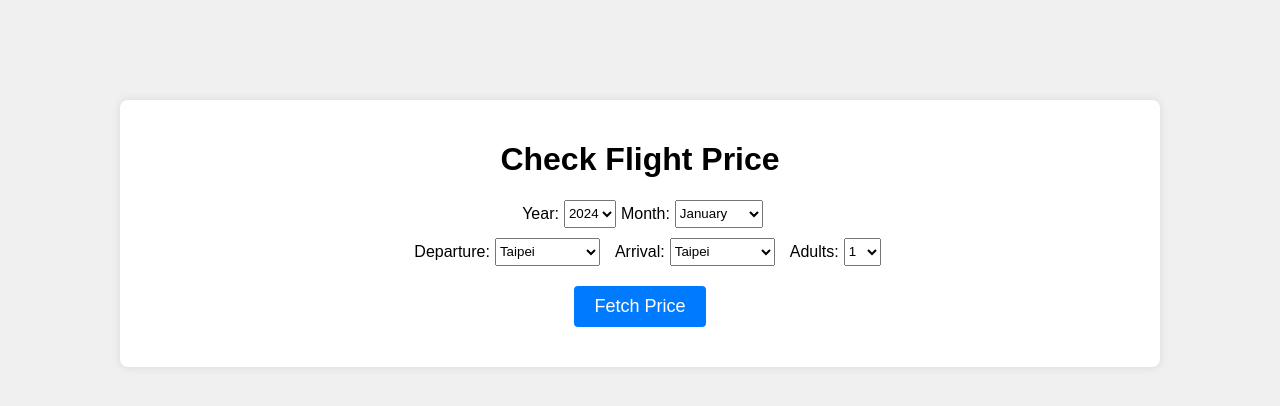
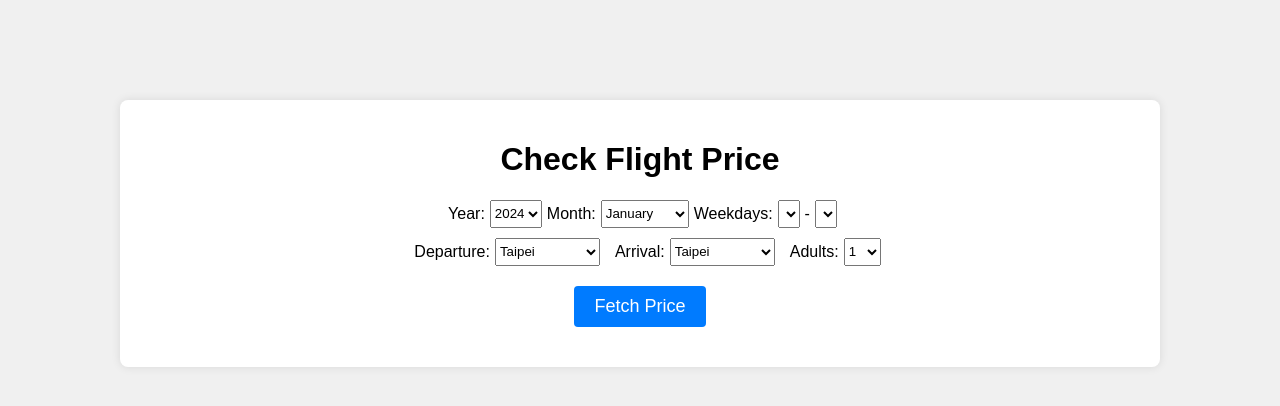
Before and after one commit to bannerKen/ticket_hunter, a website: page frontend/index.html in a window 1280 px wide. Drawn offline with Linux system fonts and the light colour scheme; files whose address does not match are found by name.

Commit message:
[MODIFY] weekday interval options

```diff
--- a/frontend/index.html
+++ b/frontend/index.html
@@ -75,7 +75,14 @@
             <select id="inputMonth" name="month">
                 <!-- options -->
             </select>
-
+            <label for="startDay" style="padding: 5px">Weekdays: </label>
+            <select id="inputStartDay" name="startDay">
+                <!-- options -->
+            </select>
+            <label for="endDay" style="padding: 5px">-</label>
+            <select id="inputEndDay" name="endDay">
+                <!-- options -->
+            </select>
         </div>
         <div class="options-container" style="display: flex;justify-content: center; margin-top: 10px;">
             <label for=" depart" style="margin-left: 10px; padding: 5px">Departure: </label>
```
